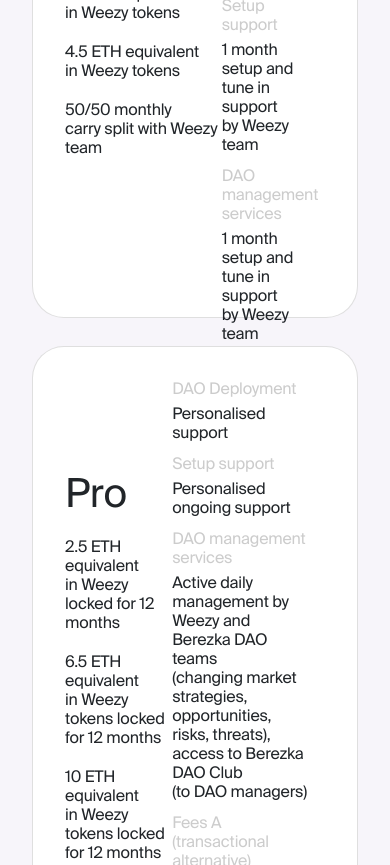
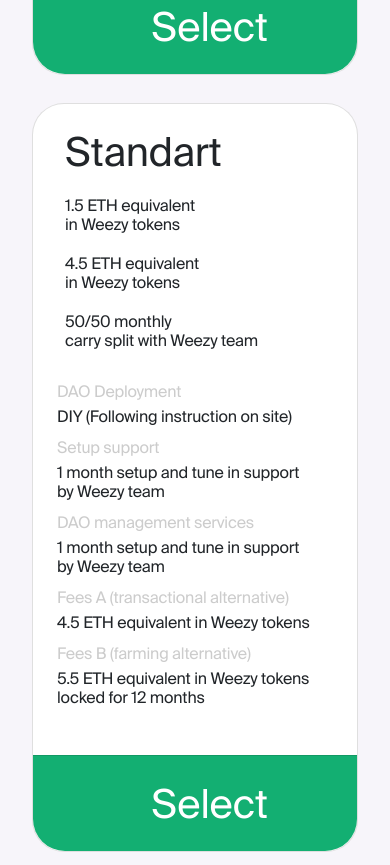
Before and after one commit to FekalisPoganchik/FekalisPoganchik.github.io, a website: page app.weezi.gavioha/src/index.html in a window 390 px wide. Shown: the part 811-1676 px from the top of the page. Drawn offline with nearby package versions, Linux system fonts and the light colour scheme; files whose address does not match are found by name.

Commit message:
firsTestMibile

```diff
--- a/app.weezi.gavioha/src/sass/_media.scss
+++ b/app.weezi.gavioha/src/sass/_media.scss
@@ -176,3 +176,29 @@
         font-size: 40px;
     }
 }
+
+@media (max-width: 768px){
+    .card{
+        max-width: 327px;
+        max-height: 721px;
+        &-2{
+            max-height: 749px;
+        }
+        &-3{
+            max-height: 815px;
+        }
+        &-title{
+            padding-top:24px ;
+        }
+        &-descr{
+            &-mobile{
+                justify-content: center;
+                flex-direction: column;
+                &-right{
+                    padding: 32px 0 0 24px;
+                }
+            }
+
+        }
+    }
+}
```
Also changed, not shown: app.weezi.gavioha/src/css/style.min.css.
